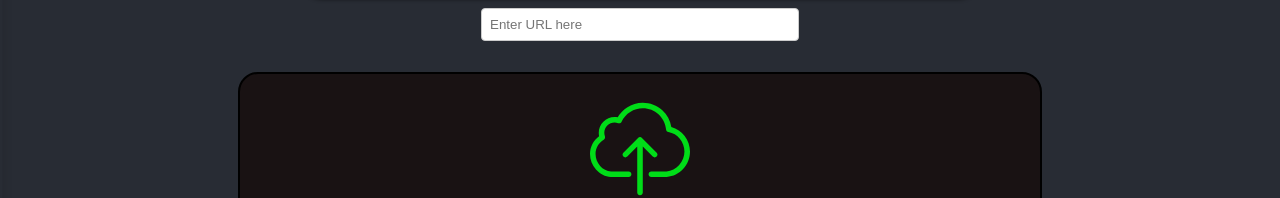
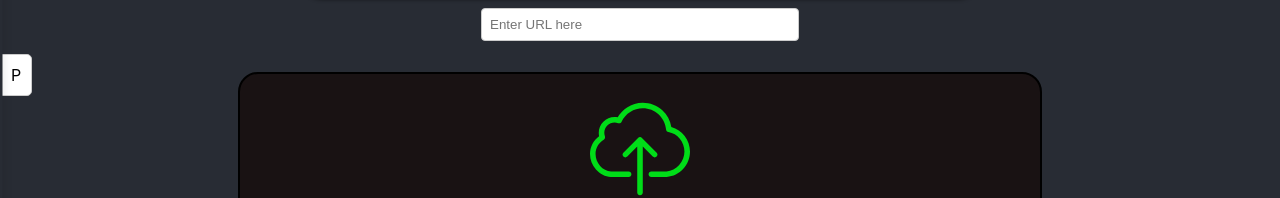
Before and after one commit to CSI4999-Team/CSI4999-Org-Repo, a React (Create React App) app in the folder resume-copilot/: page / in a window 1280 px wide. Shown: the part 325-523 px from the top of the page. Built offline with nearby package versions, Linux system fonts and the light colour scheme.

Commit message:
its fixed... dang... this tab...

```diff
--- a/resume-copilot/src/App.js
+++ b/resume-copilot/src/App.js
@@ -30,19 +30,14 @@ function App() {
     // Overarching div for entire application
     <div className="App">
       {/* Have the sidebar div outside of everything so it can be opened from the side... might change later to underneath navbar */}
-      <div className={`content ${sidebarOpen ? "sidebar-open" : ""}`}>
+      <div
+        className={`content ${sidebarOpen ? "sidebar-open" : "sidebar-closed"}`}
+      >
         {/* The navbar */}
         <header className="App-header">
           <div>
             <nav className="App">
-              {/* <div className="toggle-button" onClick={toggleSidebar}>
-                P
-              </div> */}
-              <a
-                href="/"
-                className="logo"
-                onClick={() => setSidebarOpen(false)}
-              >
+              <a href="/" className="logo">
                 <img
                   src="..\public\favicon.ico"
                   alt="Resume Co-Pilot"
@@ -60,6 +55,9 @@ function App() {
             </nav>
           </div>
         </header>
+        <div className="toggle-button" onClick={toggleSidebar}>
+          P
+        </div>
         {/* The main class holding the actual chatbox elements */}
         <main className="App-main">
           {/* This is what opens the left bar... just click! */}
```
